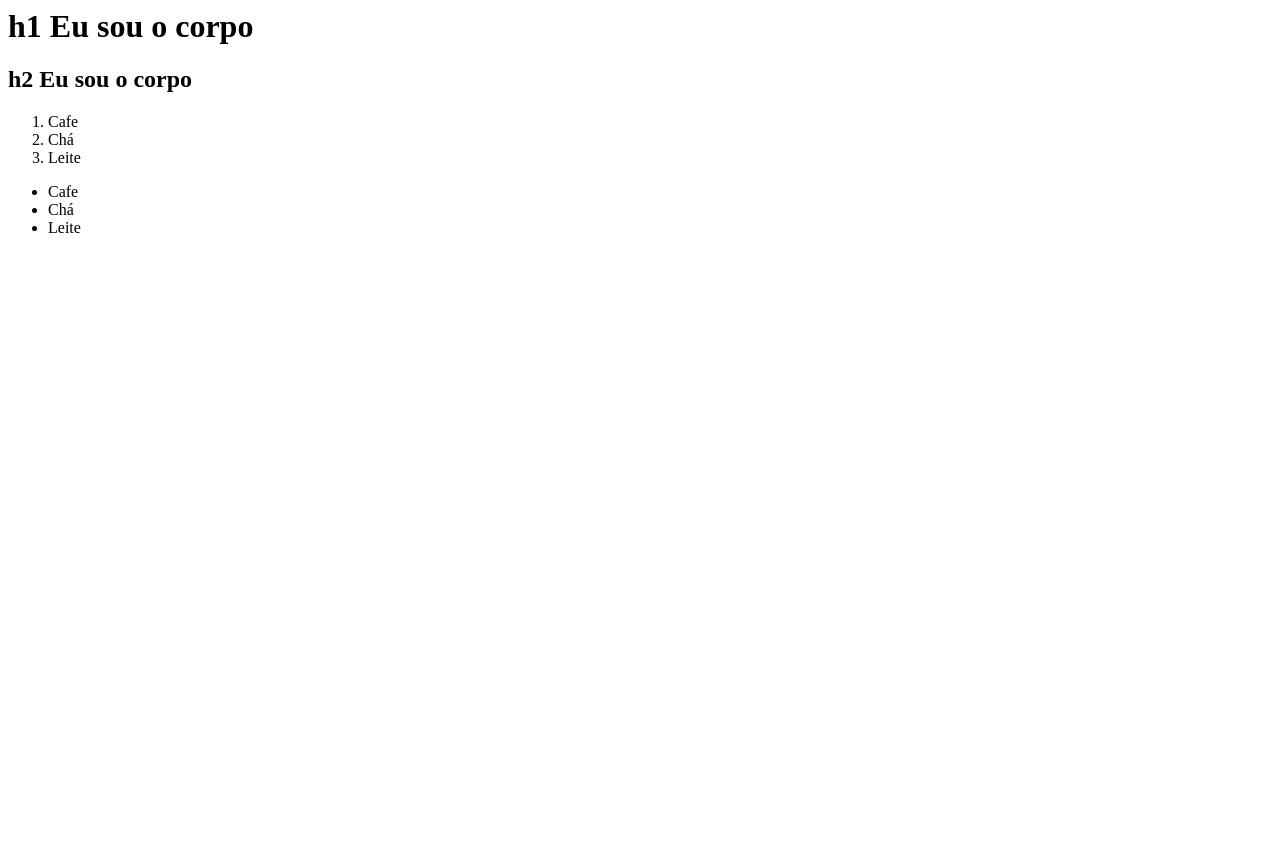
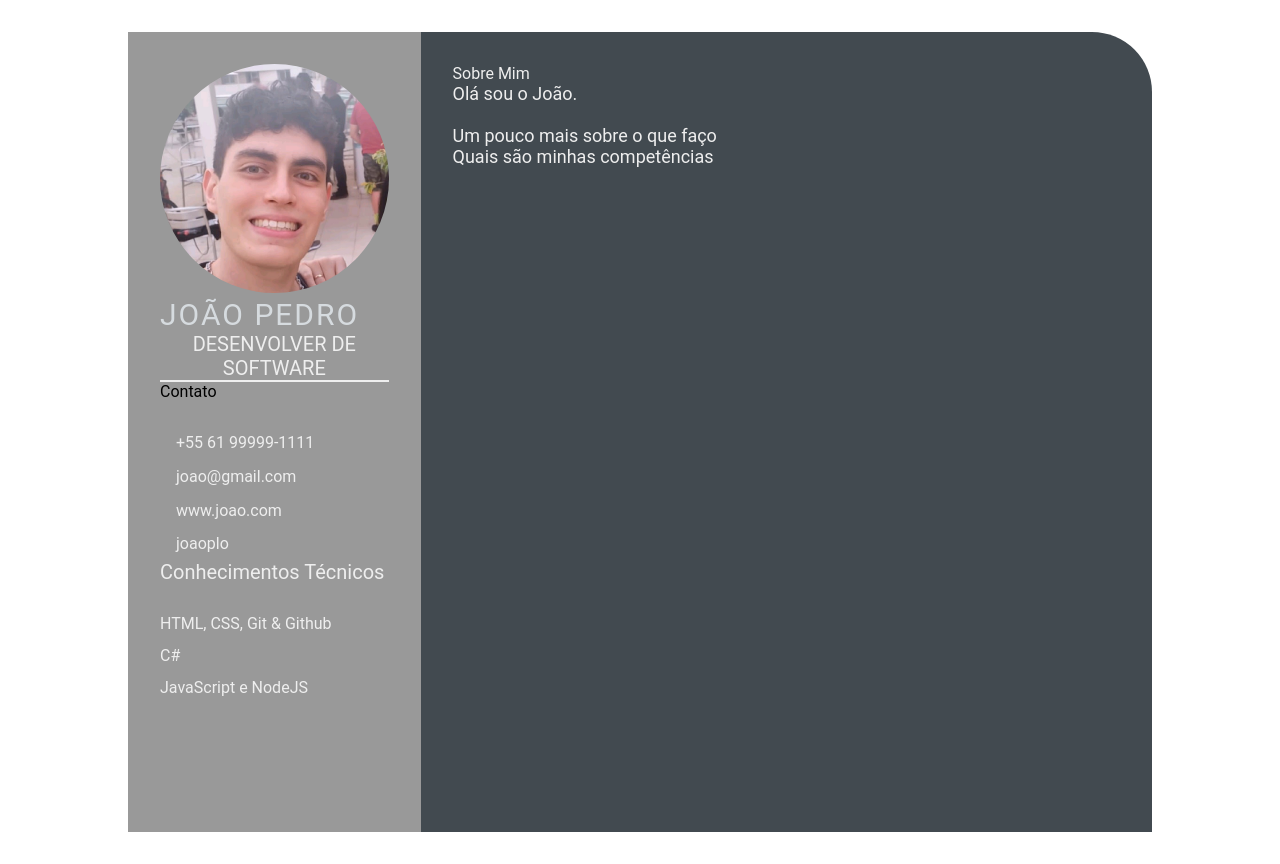
Before and after one commit to joaoplo/joaoplo.github.io, a plain HTML site: page index.html in a window 1280 px wide. Before the commit the page ends 800 px from the top, so only its background shows below. Drawn offline with Linux system fonts and the light colour scheme.

Commit message:
feature: add resume (#2)

```diff
--- a/index.html
+++ b/index.html
@@ -1,22 +1,54 @@
-<html>
-    <head>
-        <title>
-            Olá, eu sou a cabeça
-        </title>
-    </head>
+<!DOCTYPE html>
+<html lang="en">
+<head>
+    <meta charset="UTF-8">
+    <meta http-equiv="X-UA-Compatible" content="IE=edge">
+    <meta name="viewport" content="width=device-width, initial-scale=1.0">
+    <title>João Pedro Lima CV</title>
 
-    <body>
-        <h1>h1 Eu sou o corpo</h1>
-        <h2>h2 Eu sou o corpo</h2>
-    </body>
-    <ol>
-        <li>Cafe</li>
-        <li>Chá</li>
-        <li>Leite</li>
-    </ol>
-    <ul>
-        <li>Cafe</li>
-        <li>Chá</li>
-        <li>Leite</li>
-    </ul>
+    <link rel="stylesheet" href="style.css">
+
+</head>
+<body>
+    <main class="resume-contents">
+        <section class="left-section">
+            <section class="left-section-contents">
+                <div class="profile">
+                    <img class="profile-image" src="img/profile-image.jpg" alt="Profile image">
+                    <p class="name">João Pedro</p>
+                    <p class="profession">Desenvolver de Software</p>
+                </div>
+                <div class="contact-info">
+                    <p class-="left-title">Contato</p>
+                    <ul>
+                        <li><i class="fa fa-phone"></i>+55 61 99999-1111</li>
+                        <li><i class="fa fa-envelope"></i>joao@gmail.com</li>
+                        <li><i class="fa fa-globe"></i>www.joao.com</li>
+                        <li><i class="fa fa-github"></i>joaoplo</li>
+                    </ul>
+                </div>
+                <div class="skills">
+                    <p class="left-title">Conhecimentos Técnicos</p>
+                    <ul>
+                        <li><p>HTML, CSS, Git & Github</p></li>
+                        <li><p>C#</p></li>
+                        <li><p>JavaScript e NodeJS</p></li>
+                    </ul>
+                </div>
+            </section>
+        </section>
+            <section class="right-section">
+                <div class="right-section-contents">
+                    <section class="about gap">
+                        <div class="right-title">Sobre Mim</div>
+                        <p class="about-me-contents">
+                            Olá sou o João.<br>
+                            <br> Um pouco mais sobre o que faço
+                            <br> Quais são minhas competências
+                        </p>
+                    </section>
+                </div>
+            </section>
+    </main>
+</body>
 </html>
--- /dev/null
+++ b/style.css
@@ -0,0 +1,103 @@
+* {
+    margin: 0;
+    padding: 0;
+    box-sizing: border-box;
+    list-style: none;
+    font-family: 'Roboto', sans-serif;
+}
+
+.resume-contents {
+    min-height: 100vh;
+    width: 80%;
+    margin: 2rem auto;
+    display: grid;
+    grid-template-columns: repeat(7, 1fr);
+}
+
+.left-section {
+    grid-column: span 2;
+    height: 100%;
+    background-color: #999999;
+}
+
+.right-section {
+    grid-column: span 5;
+    height: 100%;
+    background-color: #424a50;
+    border-radius: 0px 60px 0px 0px;
+}
+
+.left-section-contents{
+    padding: 2rem 2rem;
+}
+
+.profile {
+    width: 100%;
+    border-bottom: 2px solid #eeeeee;
+}
+
+.profile .profile-image {
+    width: 100%;
+    border-radius: 100%;
+}
+
+.name {
+    color: #D6DBDF;
+    font-size: 30px;
+    letter-spacing: 2px;
+    text-transform: uppercase;
+}
+
+.profession {
+    color: #eeeeee;
+    font-size: 20px;
+    text-transform: uppercase;
+    text-align: center;
+}
+
+/* .contact-info { border-bottom: 2px solid #1B2631; } */
+.left-title {
+    color: #eeeeee;
+    font-size: 20px;
+}
+
+.contact-info ul {
+    padding-top: 1.5rem;
+}
+
+.contact-info ul li,
+.references ul li {
+    padding: .4rem 0;
+    color: #eeeeee;
+}
+
+.contact-info ul li i,
+.references ul li i {
+    padding-right: 1rem;
+    font-size: 18px;
+    color: #eeeeee;
+}
+
+.skills ul {
+    padding-top: 1.5rem;
+}
+.skills ul li p {
+    padding: .4rem 0;
+    color: #eeeeee;
+}
+
+.right-section-contents {
+    padding: 2rem 2rem;
+}
+
+.right-title {
+    color: #eeeeee;
+}
+
+.gap {
+    padding-bottom: 2rem;
+}
+.about-me-contents {
+    font-size: 18px;
+    color: #eeeeee;
+}
```
Also changed, not shown: img/profile-image.jpg (added).
